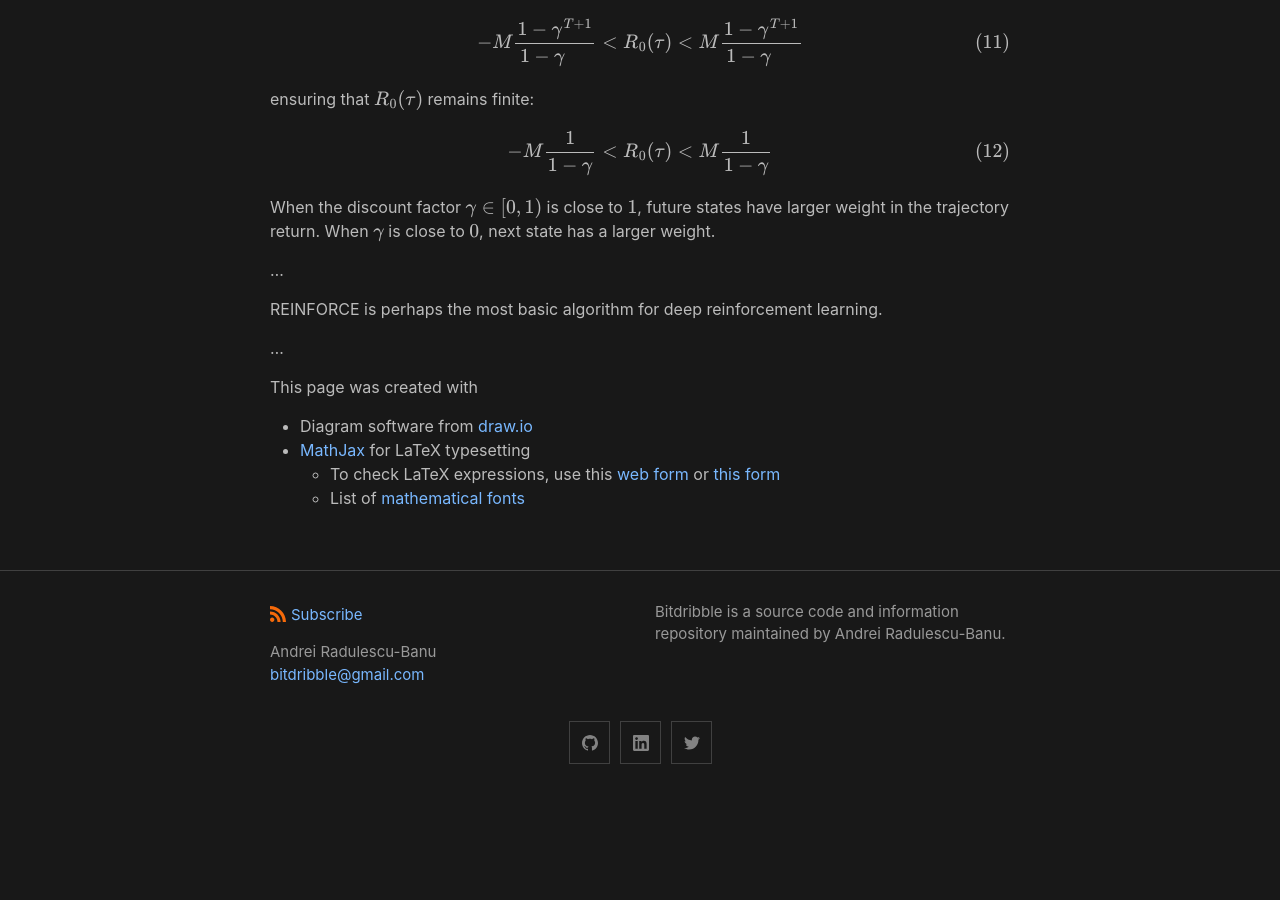
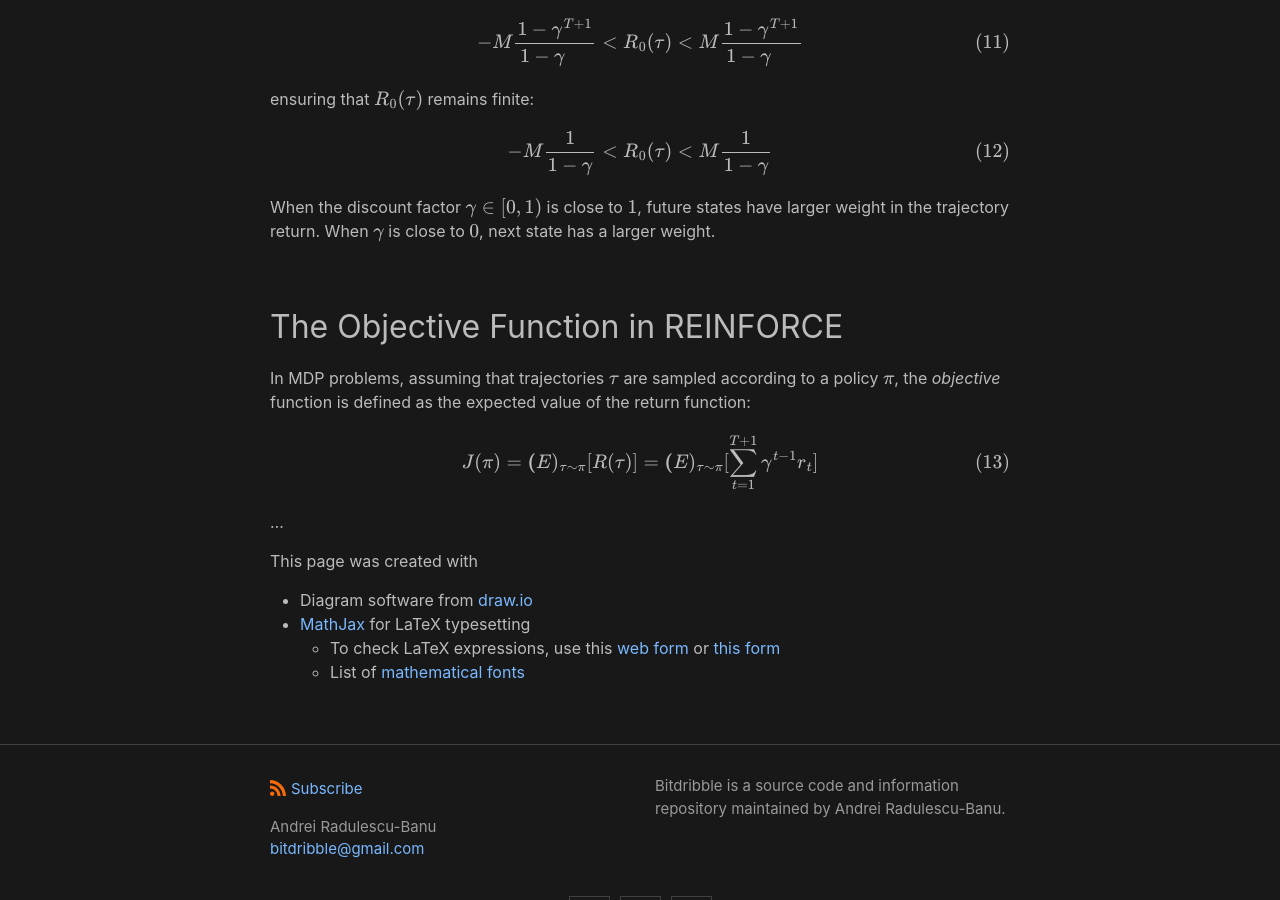
Before and after one commit to analytiq-hub/sigagent.github.io, a Jekyll site: the page built from machine_learning/_posts/2021-01-22-reinforce.md, in a window 1280 px wide and 900 px high, scrolled down 3637 px. Built offline with Jekyll 4.4.1, drawn with Linux system fonts in a browser that asks for light colours; formulas are drawn with MathJax 3; a script that is not in the unit is left out; before the commit the page ends 4436 px from its top, so only the background shows below that.

Commit message:
*** empty log message ***

```diff
--- a/machine_learning/_posts/2021-01-22-reinforce.md
+++ b/machine_learning/_posts/2021-01-22-reinforce.md
@@ -149,9 +149,15 @@ $$
 
 When the discount factor $$\gamma \in [0, 1)$$ is close to $$1$$, future states have larger weight in the trajectory return. When $$\gamma$$ is close to $$0$$, next state has a larger weight.
 
-...
+## The Objective Function in REINFORCE
 
-REINFORCE is perhaps the most basic algorithm for deep reinforcement learning.
+In MDP problems, assuming that trajectories $$\tau$$ are sampled according to a policy $$\pi$$, the *objective* function is defined as the expected value of the return function:
+
+$$
+\begin{equation}
+J(\pi) = \mathbb(E)_{\tau \sim \pi}[R(\tau)] = \mathbb(E)_{\tau \sim \pi}[\sum_{t=1}^{T+1} \gamma^{t-1} r_t]
+\end{equation}
+$$
 
 ...
 
```
